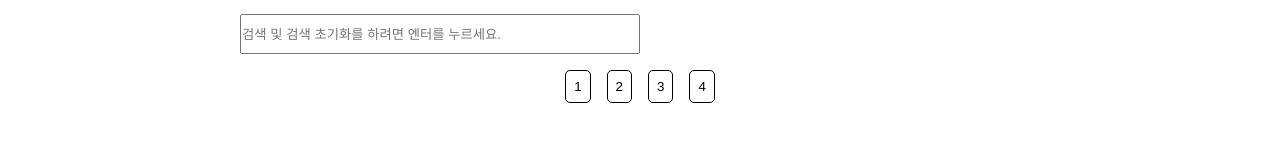
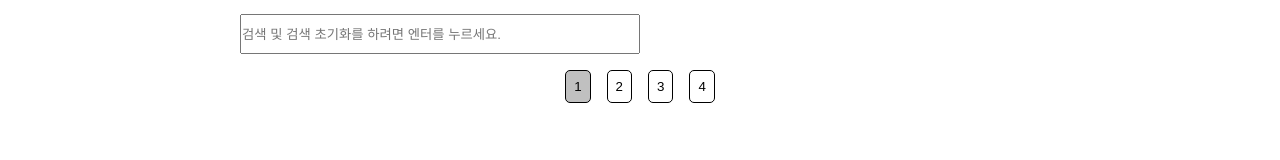
Before and after one commit to BangGiro/project2, a React (Create React App) app in the folder myapp/: page /noticePage in a window 1280 px wide. Shown: the part 956-1116 px from the top of the page. Built offline with nearby package versions, Linux system fonts and the light colour scheme.

Commit message:
피드백 반영 (페이지 네이션 현재 페이지 표시기능 및 페이지 네이션 컴포넌트화)

```diff
--- a/myapp/src/components/pages/NoticePage/components/PageNation.jsx
+++ b/myapp/src/components/pages/NoticePage/components/PageNation.jsx
@@ -1,13 +1,30 @@
+import { useEffect, useRef } from "react";
 
 export default function PageNation({ currentList, noticesPerPage, paginate }) {
+    let previousPage = useRef(null) ;
 
-    let previousPage;
 
+    useEffect(() => {
+        previousPage.current = document.querySelector('.paginateBTN');
+        if(previousPage.current) {
+            previousPage.current.classList.add('PageNationActive');
+        }
+    }
+    ,[]);
+
+    function PageEvent(e , index) {
+        if (e.target !== previousPage.current) {
+            e.target.classList.add('PageNationActive');
+            previousPage.current.classList.remove('PageNationActive');
+        }
+        paginate(index + 1);
+        previousPage.current = e.target;
+    }
 
     return (
         <div className="pagination">
         {Array.from({ length: Math.ceil(currentList.length / noticesPerPage) }, (_, index) => (
-            <button key={index} onClick={() => paginate(index + 1)}>
+            <button className="paginateBTN" key={index} onClick={(e) => PageEvent( e, index )}>
                 {index + 1}
             </button>
         ))}
--- a/myapp/src/components/pages/NoticePage/noticePage.css
+++ b/myapp/src/components/pages/NoticePage/noticePage.css
@@ -204,3 +204,7 @@ margin-top: 3rem;
     border-bottom: 0;
     color: black;
 }
+
+.PageNationActive {
+    background-color: rgb(192, 192, 192) !important;
+}
```
